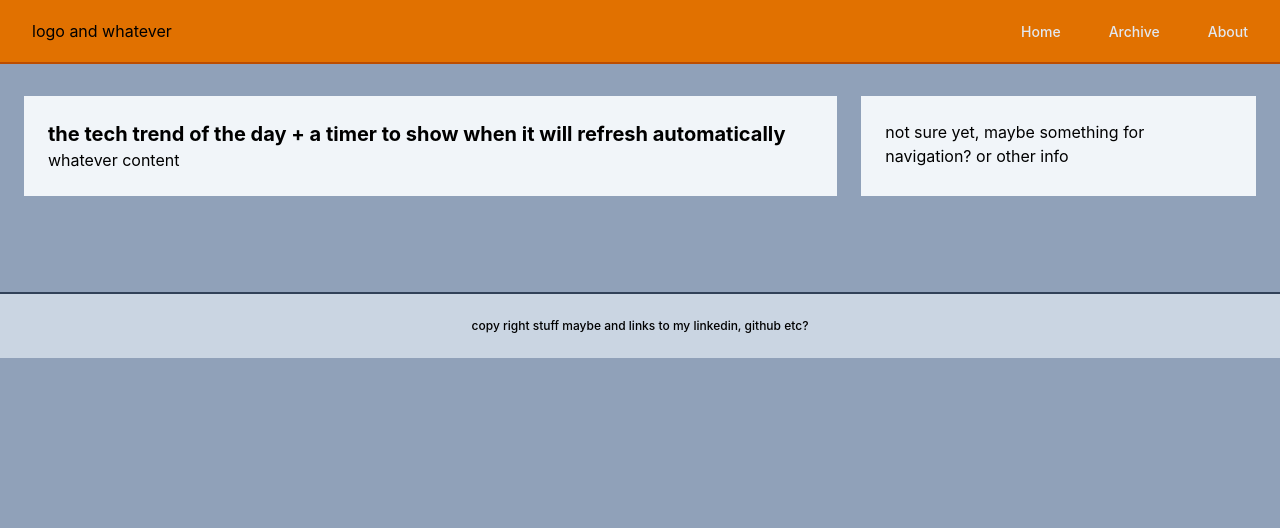
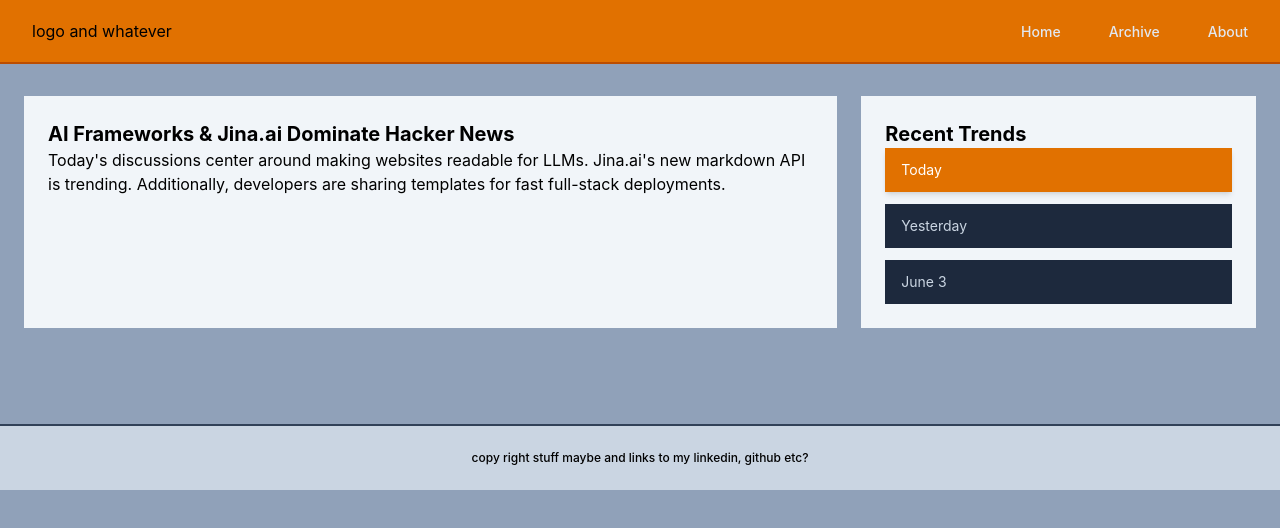
Before and after one commit to colinW1206/Tech_Trend_Analyser, a React (Vite) app in the folder frontend/: page / in a window 1280 px wide. Shown: the top 528 px of the page. Built offline with nearby package versions, Linux system fonts and the light colour scheme.

Commit message:
Frontend: update dashboard

```diff
--- a/frontend/src/components/Dashboard.jsx
+++ b/frontend/src/components/Dashboard.jsx
@@ -1,35 +1,64 @@
+import React, { useState } from 'react';
+
 import Card from './Card'
+import { mockData } from '../mockData';
 
 export default function Dashboard() {
+
+    const [selectedDay, setSelectedDay] = useState("Today");
+    const activeTrend = mockData[selectedDay];
+    const daysList = Object.keys(mockData);
 
     return(
 
         <main className='
             max-w-7xl mx-auto
             pt-24 px-6 pb-12
-
         '>
-
             <div className='
                 grid grid-cols-1
                 md:grid-cols-3 gap-6
             '>
+
                 <Card className="md:col-span-2">
                     <h1 className="text-xl font-bold">
-                        the tech trend of the day + a timer to show when it will refresh automatically
+                        {activeTrend.title}
                     </h1>
-                    <p> whatever content </p>
+                    <p> {activeTrend.content} </p>
                 </Card>
+
                 <Card className="md:col-span-1">
-                    not sure yet, maybe something for navigation? or other info
+                    <h1 className="text-xl font-bold">
+                        Recent Trends
+                    </h1>
+
+                    <div className="
+                        flex flex-col space-y-3
+                    ">
+                        {daysList.map((day) => (
+                            <button
+                                key={day}
+                                onClick={() => setSelectedDay(day)}
+                                className={`
+                                    w-full px-4 py-3
+                                    text-left text-sm
+
+                                    ${selectedDay === day
+                                        ? "bg-amber-600 text-white shadow-md"
+                                        : "bg-slate-800 text-slate-300 hover:bg-slate-700"
+                                    }
+                                `}
+                            >
+                                {day}
+                            </button>
+                        ))}
+
+                    </div>
+
                 </Card>
 
             </div>
-
         </main>
-
-
-
     );
 
 }
```
